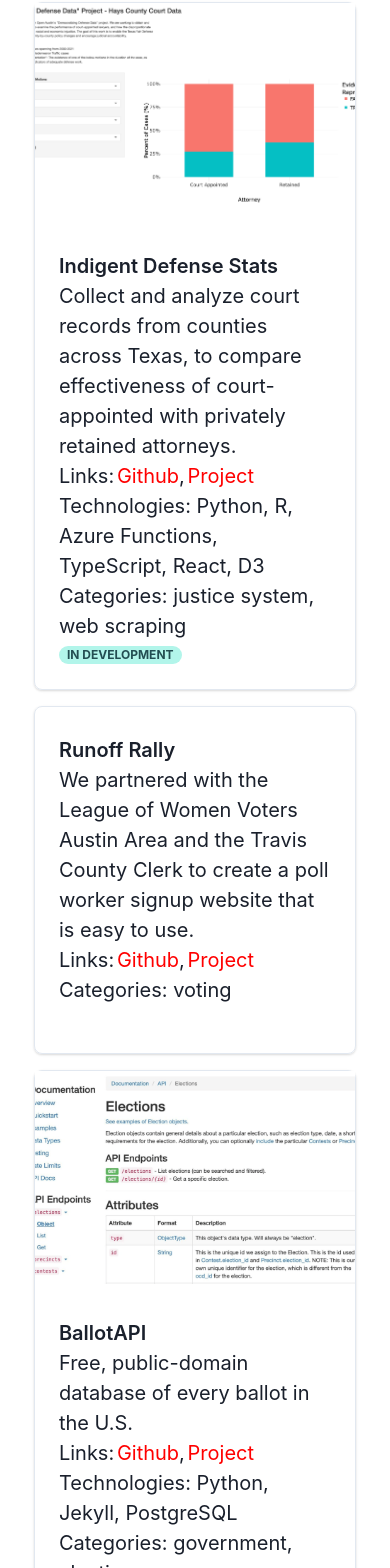
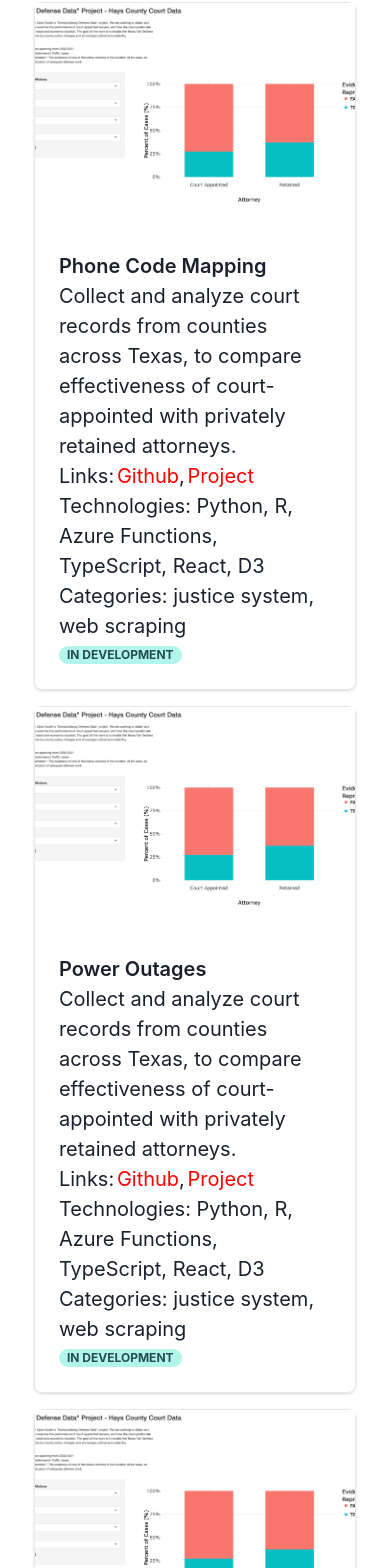
Before and after one commit to open-austin/website-v2-vercel, a Next.js app: page /portfolio in a window 390 px wide. Shown: the part 432-2000 px from the top of the page. Built offline with nearby package versions, Linux system fonts and the light colour scheme.

Commit message:
Add Phone code mapping + Energy outage

```diff
--- a/data/project_data.ts
+++ b/data/project_data.ts
@@ -1,4 +1,38 @@
 export const projectData = [
+  {
+    title: 'Phone Code Mapping',
+    description:
+      'Collect and analyze court records from counties across Texas, to compare effectiveness of court-appointed with privately retained attorneys.',
+    access_at: 'https://emilybartha.shinyapps.io/hays-county-defense/',
+    project_at: 'https://github.com/open-austin/indigent-defense-stats',
+    type: 'scraper',
+    status: 'in development',
+    categories: ['justice system', 'web scraping'],
+    contact: ['Dan Minshew', '@newswim'],
+    date: '2021-05-14T00:00:00.000Z',
+    thumb: null,
+    screenshot: `indigent-defense.png`,
+    featured: false,
+    stack: ['Python', 'R', 'Azure Functions', `TypeScript`, `React`, `D3`],
+    skipSize: 496,
+  },
+  {
+    title: 'Power Outages',
+    description:
+      'Collect and analyze court records from counties across Texas, to compare effectiveness of court-appointed with privately retained attorneys.',
+    access_at: 'https://emilybartha.shinyapps.io/hays-county-defense/',
+    project_at: 'https://github.com/open-austin/indigent-defense-stats',
+    type: 'scraper',
+    status: 'in development',
+    categories: ['justice system', 'web scraping'],
+    contact: ['Dan Minshew', '@newswim'],
+    date: '2021-05-14T00:00:00.000Z',
+    thumb: null,
+    screenshot: `indigent-defense.png`,
+    featured: false,
+    stack: ['Python', 'R', 'Azure Functions', `TypeScript`, `React`, `D3`],
+    skipSize: 496,
+  },
   {
     title: 'Indigent Defense Stats',
     description:
```
